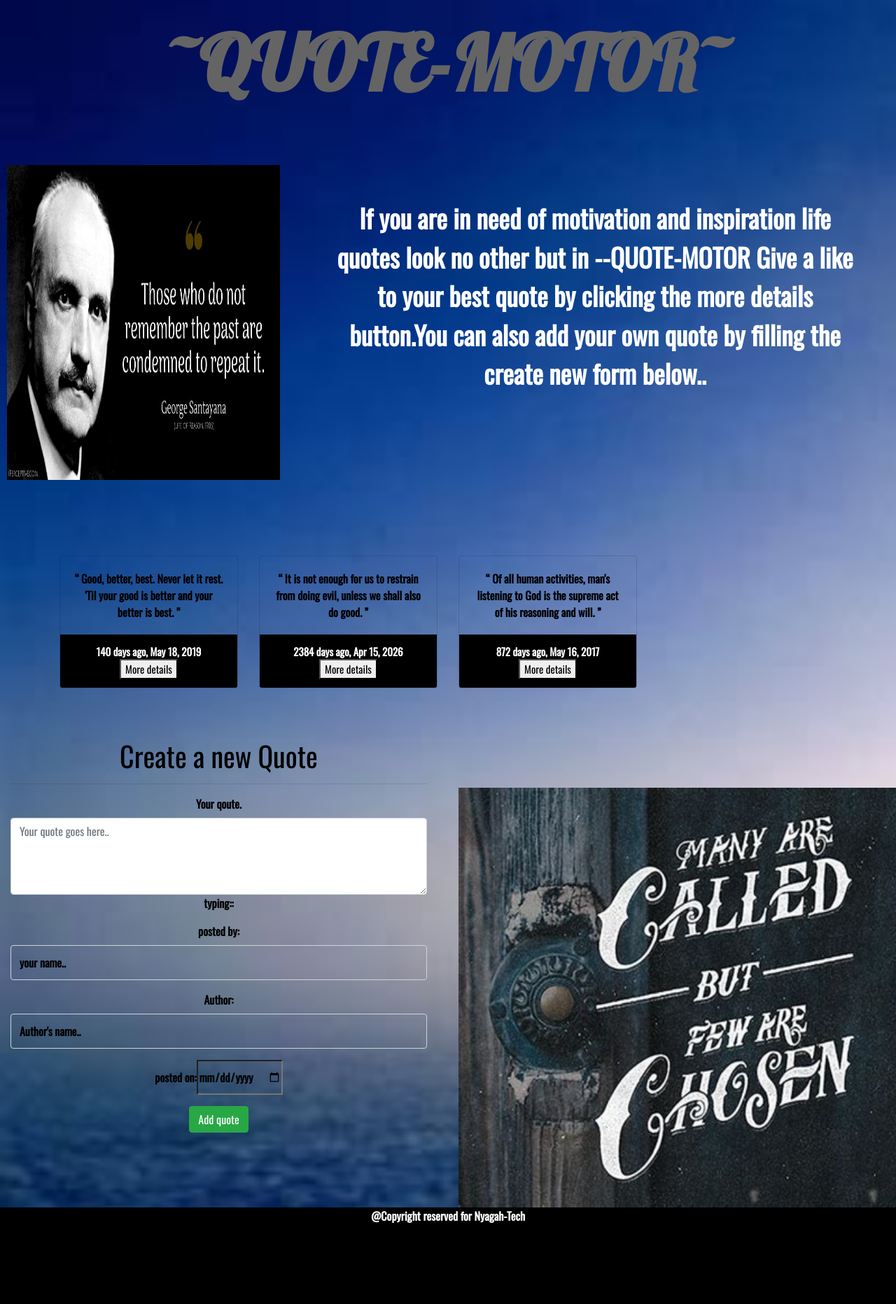
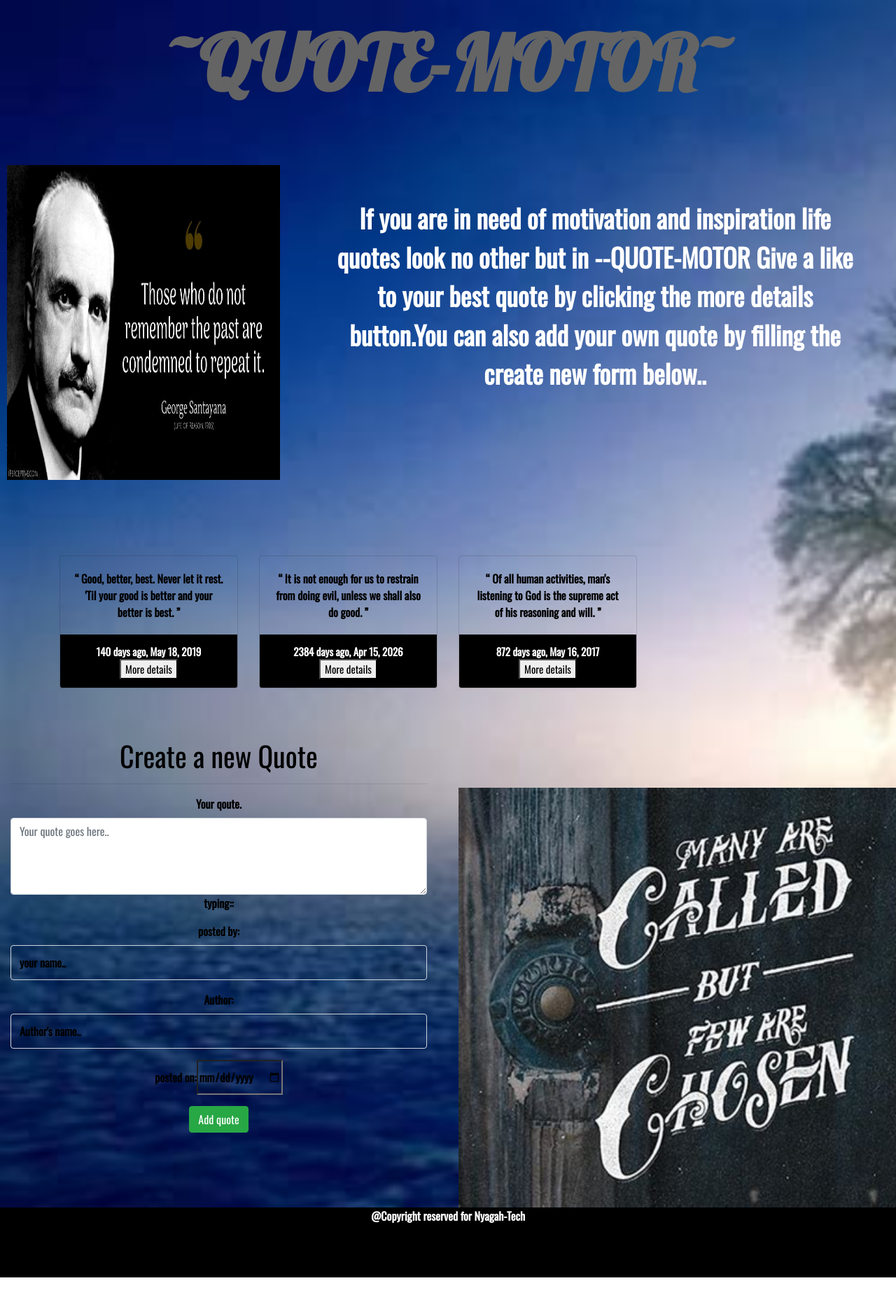
Before and after one commit to Nyagah-Tech/quote, an Angular app: page / in a window 1280 px wide. Shown: the top 1864 px of the page at 70% size. After the commit the page ends 1826 px from the top, so only its background shows below. Built offline with nearby package versions, Linux system fonts and the light colour scheme.

Commit message:
import the highligh to my index

```diff
--- a/src/styles.css
+++ b/src/styles.css
@@ -29,7 +29,7 @@ h2{
 footer{
     background-color: black;
     color:white;
-    height:500px;
+    height:100px;
     margin-bottom: 0;
 }
 /* #quote2{
```
